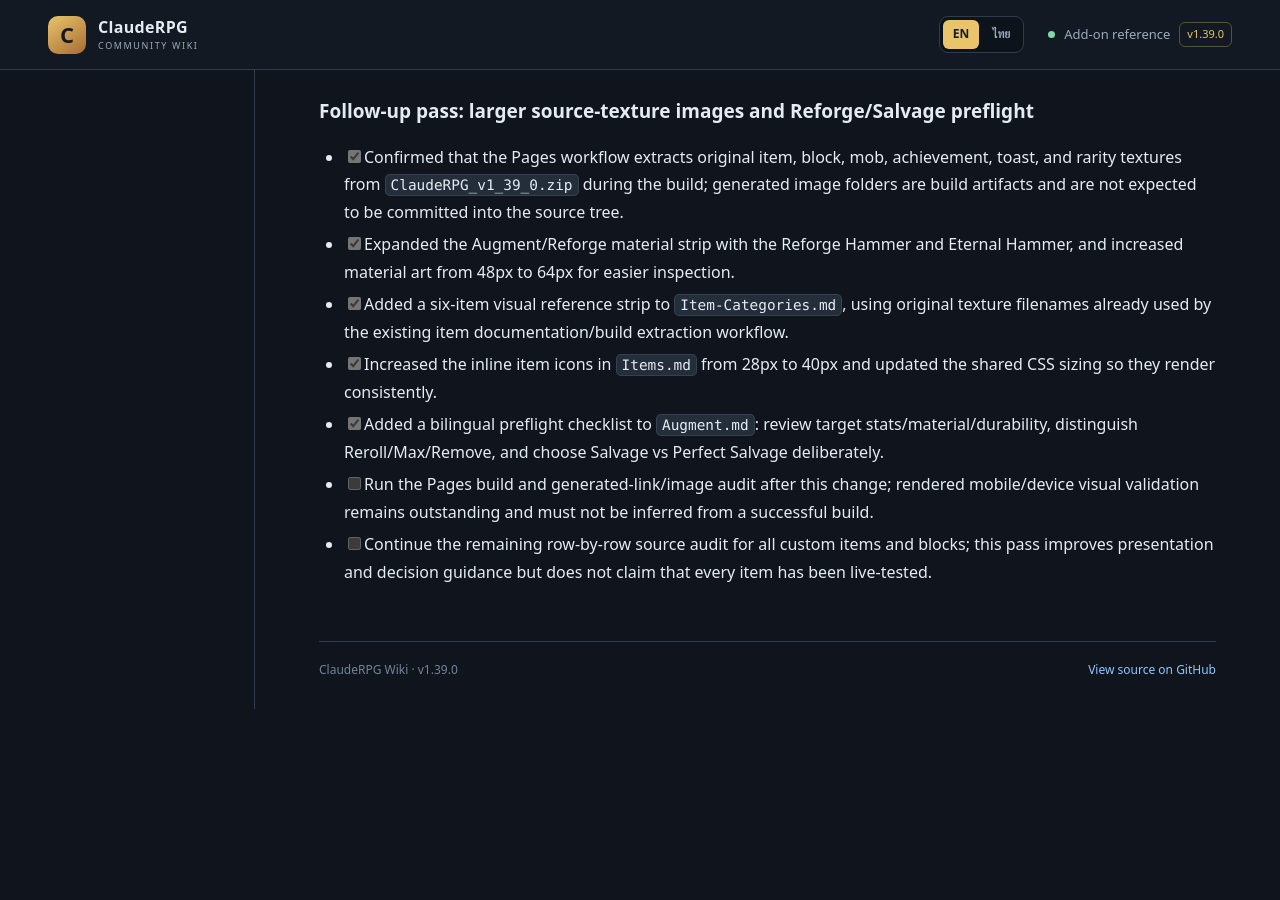
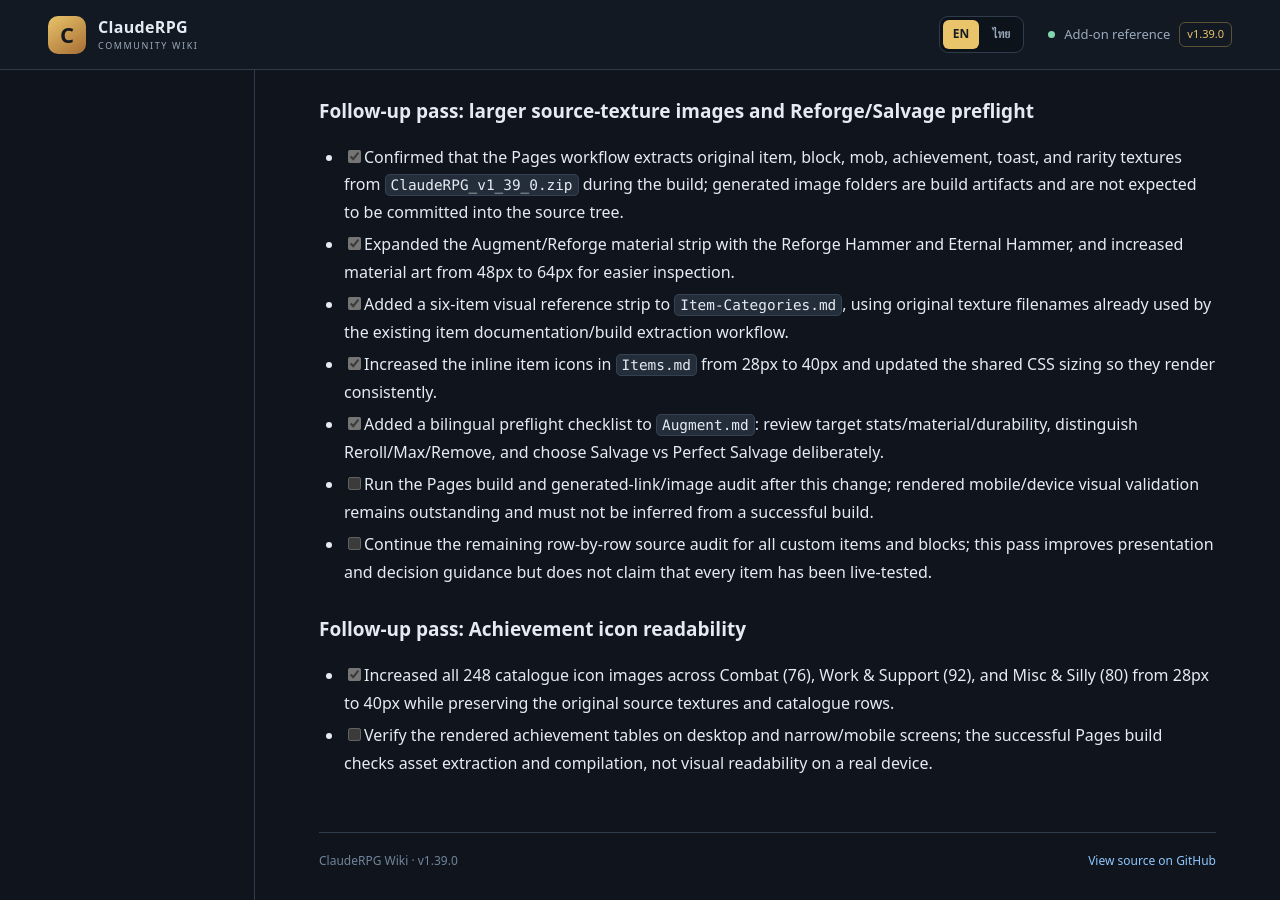
Before and after one commit to miniTorch25/ClaudeRPG-Wiki-V2, a Jekyll site: the page built from CONTENT-GAP-AUDIT.md, in a window 1280 px wide and 900 px high, scrolled down 17834 px. Built offline with Jekyll 4.4.1, drawn with Linux system fonts in a browser that asks for light colours; our own code applies the rules of GitHub Pages for plain Markdown files; before the commit the page ends 18543 px from its top, so only the background shows below that.

Commit message:
Docs: record achievement icon readability pass

```diff
--- a/CONTENT-GAP-AUDIT.md
+++ b/CONTENT-GAP-AUDIT.md
@@ -399,3 +399,9 @@ Use these labels in editorial notes while drafting:
 - [x] Added a bilingual preflight checklist to `Augment.md`: review target stats/material/durability, distinguish Reroll/Max/Remove, and choose Salvage vs Perfect Salvage deliberately.
 - [ ] Run the Pages build and generated-link/image audit after this change; rendered mobile/device visual validation remains outstanding and must not be inferred from a successful build.
 - [ ] Continue the remaining row-by-row source audit for all custom items and blocks; this pass improves presentation and decision guidance but does not claim that every item has been live-tested.
+
+
+### Follow-up pass: Achievement icon readability
+
+- [x] Increased all 248 catalogue icon images across Combat (76), Work & Support (92), and Misc & Silly (80) from 28px to 40px while preserving the original source textures and catalogue rows.
+- [ ] Verify the rendered achievement tables on desktop and narrow/mobile screens; the successful Pages build checks asset extraction and compilation, not visual readability on a real device.
```
